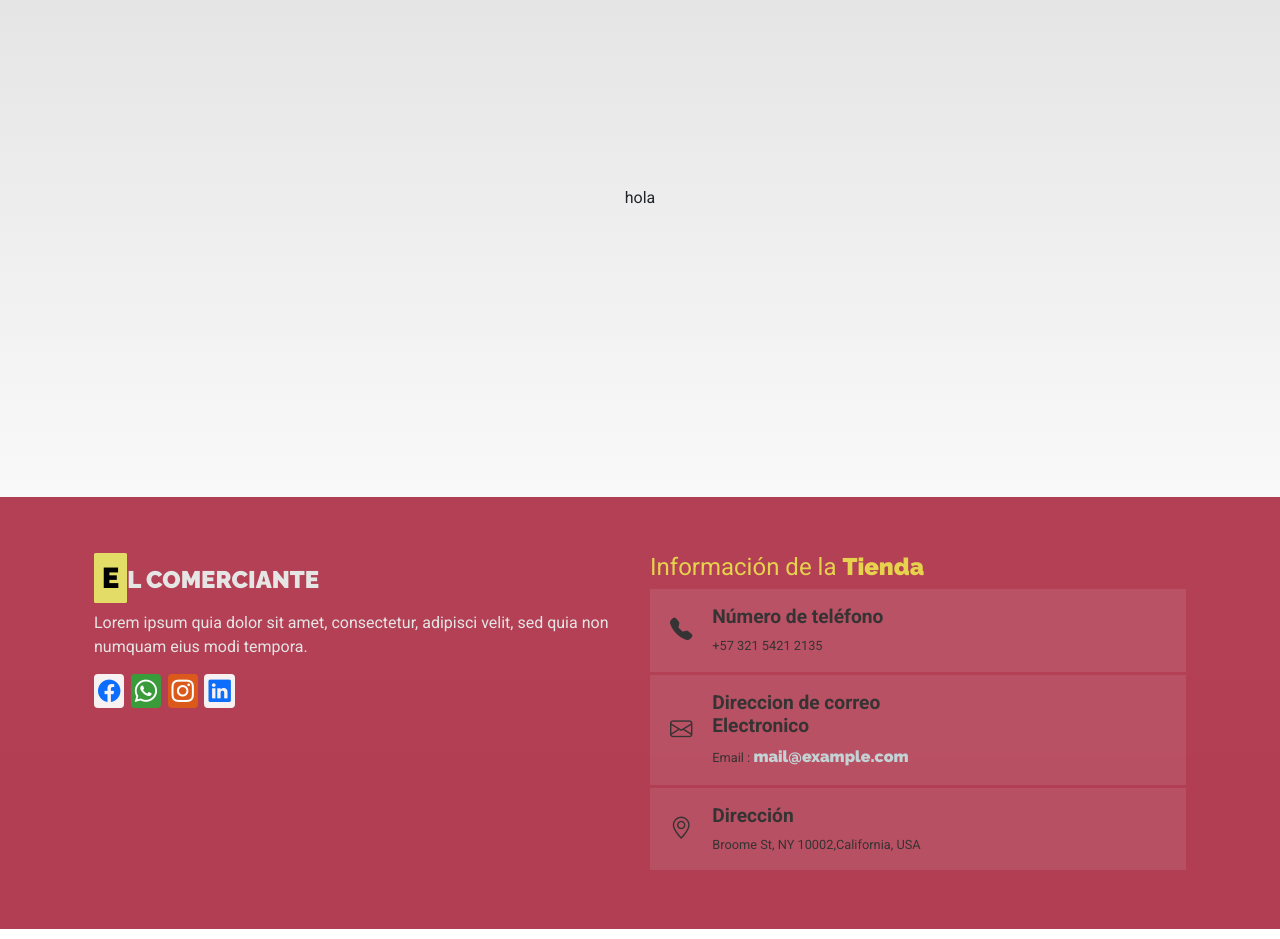
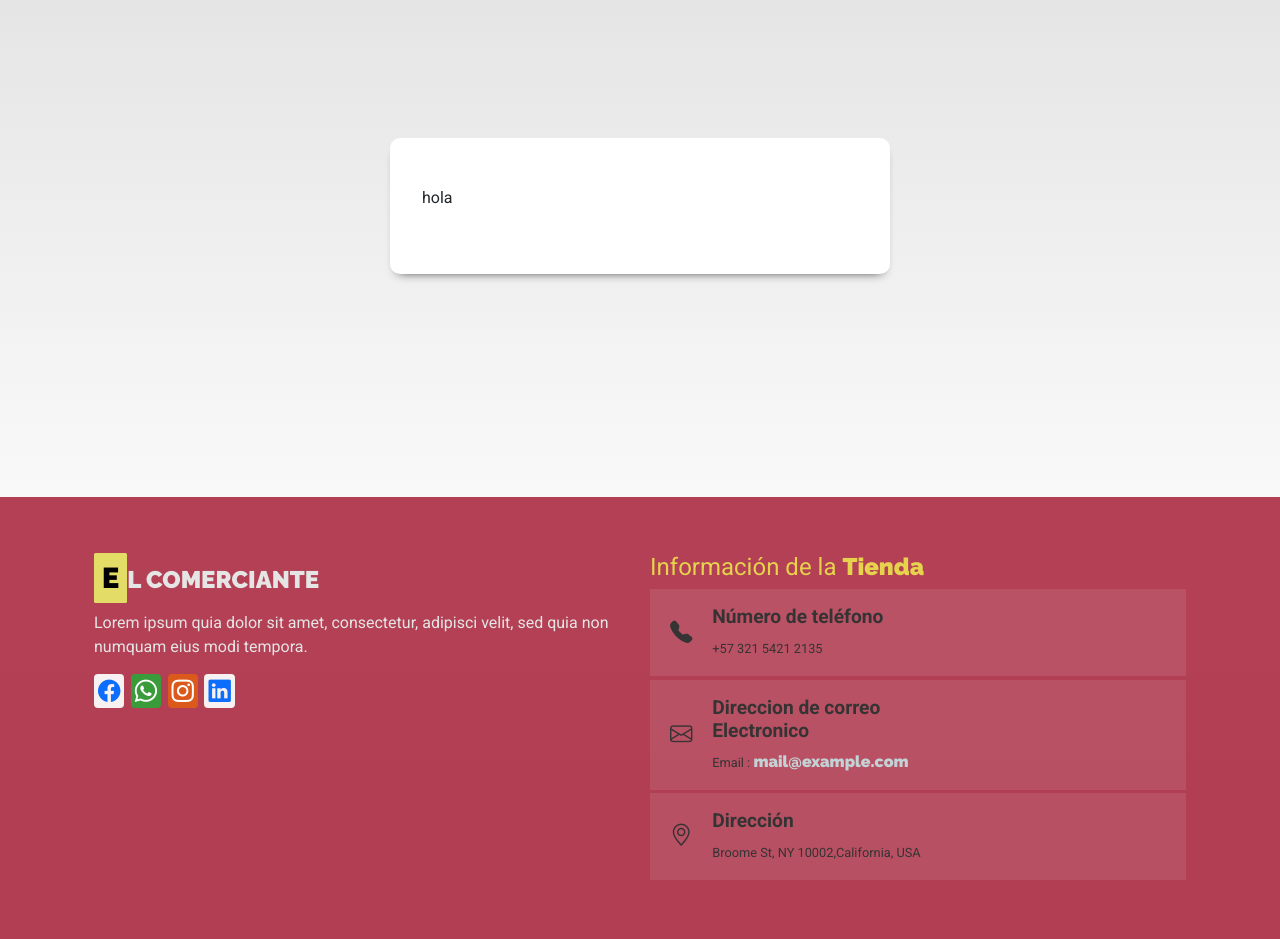
Before and after one commit to ChrisHuila/comercio-react, a React (Vite) app: page /pagar in a window 1280 px wide. Shown: the part 160-1099 px from the top of the page. Built offline with nearby package versions, Linux system fonts and the light colour scheme; no server answers.

Commit message:
footer cards actualizadas

```diff
--- /dev/null
+++ b/src/components/Footer/FooterCard.jsx
@@ -0,0 +1,16 @@
+
+const FooterCard = ({icono, titulo, descripcion, span}) => {
+    return (
+        <div className="footer-contacto-card">
+            <div className="footer-contacto-icono">
+                <i className={icono}></i>
+            </div>
+            <div className="footer-contacto-informacion">
+                <h4>{titulo}</h4>
+                <p className="no-margin">{descripcion} <span>{span}</span></p>
+            </div>
+        </div>
+      );
+}
+
+export default FooterCard;
--- /dev/null
+++ b/src/components/Footer/FooterRedes.jsx
@@ -0,0 +1,21 @@
+
+const FooterRedes = () => {
+    return (
+        <div className="footer-redes">
+            <a href="#" className="footer-redes_link ">
+                <i className="bi bi-facebook"></i>
+            </a>
+            <a href="#" className="footer-redes_link redes--whatsapp">
+                <i className="bi bi-whatsapp"></i>
+            </a>
+            <a href="#" className="footer-redes_link redes--instagram">
+                <i className="bi bi-instagram"></i>
+            </a>
+            <a href="#" className="footer-redes_link">
+                <i className="bi bi-linkedin"></i>
+            </a>
+        </div>
+     );
+}
+
+export default FooterRedes;
--- a/src/components/layout/Footer.jsx
+++ b/src/components/layout/Footer.jsx
@@ -1,4 +1,6 @@
 import Logo from "../helpers/Logo";
+import FooterRedes from "../Footer/FooterRedes";
+import FooterCard from "../Footer/FooterCard";
 
 const Footer = () => {
     return (
@@ -12,57 +14,29 @@ const Footer = () => {
             />
             <p>Lorem ipsum quia dolor sit amet, consectetur, adipisci velit, sed quia non numquam eius modi tempora.</p>
 
-            <div className="footer-redes">
-              <a href="#" className="footer-redes_link ">
-                <i className="bi bi-facebook"></i>
-              </a>
-              <a href="#" className="footer-redes_link redes--whatsapp">
-                <i className="bi bi-whatsapp"></i>
-              </a>
-              <a href="#" className="footer-redes_link redes--instagram">
-                <i className="bi bi-instagram"></i>
-              </a>
-              <a href="#" className="footer-redes_link">
-                <i className="bi bi-linkedin"></i>
-              </a>
-            </div>
+            <FooterRedes />
           </div> {/* Fin footer-header */}
 
           <div className="footer-contacto">
             <h2> Información de la <span>Tienda</span></h2>
 
-            <div className="footer-contacto-card">
-              <div className="footer-contacto-icono">
-                <i className="bi bi-telephone-fill"></i>
-              </div>
-              <div className="footer-contacto-informacion">
-                <h4>Número de teléfono</h4>
-                <p className="no-margin">+57 321 5421 2135</p>
-              </div>
-            </div> {/* fin footer-contacto-card */}
-
-            <div className="footer-contacto-card">
-              <div className="footer-contacto-icono">
-                <i className="bi bi-envelope"></i>
-              </div>
-              <div className="footer-contacto-informacion">
-                <h4>Direccion de correo Electronico</h4>
-                <p className="no-margin">Email : <span>mail@example.com </span> </p>
-              </div>
-            </div> {/* fin footer-contacto-card */}
-
-            <div className="footer-contacto-card">
-              <div className="footer-contacto-icono">
-                <i className="bi bi-geo-alt"></i>
-              </div>
-              <div className="footer-contacto-informacion">
-                <h4>Dirección</h4>
-                <p className="no-margin">Broome St, NY 10002,California, USA</p>
-              </div>
-            </div> {/* fin footer-contacto-card */}
-
-          </div> {/*fin footer-contacto */}
-
+            <FooterCard
+              icono="bi bi-telephone-fill"
+              titulo="Número de teléfono"
+              descripcion="+57 321 5421 2135"
+            />
+            <FooterCard
+              icono="bi bi-envelope"
+              titulo="Direccion de correo Electronico"
+              descripcion="Email : "
+              span="mail@example.com"
+            />
+            <FooterCard
+              icono="bi bi-geo-alt"
+              titulo="Dirección"
+              descripcion="Broome St, NY 10002,California, USA"
+            />
+          </div>
 
         </div>
       </div>
--- a/src/routes/Pagar.jsx
+++ b/src/routes/Pagar.jsx
@@ -7,7 +7,7 @@ const Pagar = () => {
         <Fragment>
             <Header />
             <div className="pagar container">
-                <div className="pagar-contenedor">
+                <div className="pagar-contenedor sombra-dark">
                     <p>hola</p>
                 </div>
 
--- a/src/styles/index.css
+++ b/src/styles/index.css
@@ -506,7 +506,13 @@ body {
     justify-content: center;
     align-items: center;
 }
-
+.pagar-contenedor {
+    background-color: var(--blanco);
+    max-width: 500px;
+    width: 95%;
+    border-radius: 10px;
+    padding: 3rem 2rem;
+}
 /* ===============================LOGIN========================================== */
 .form-usuario {
     background-color: var(--verdeOliva);
```
